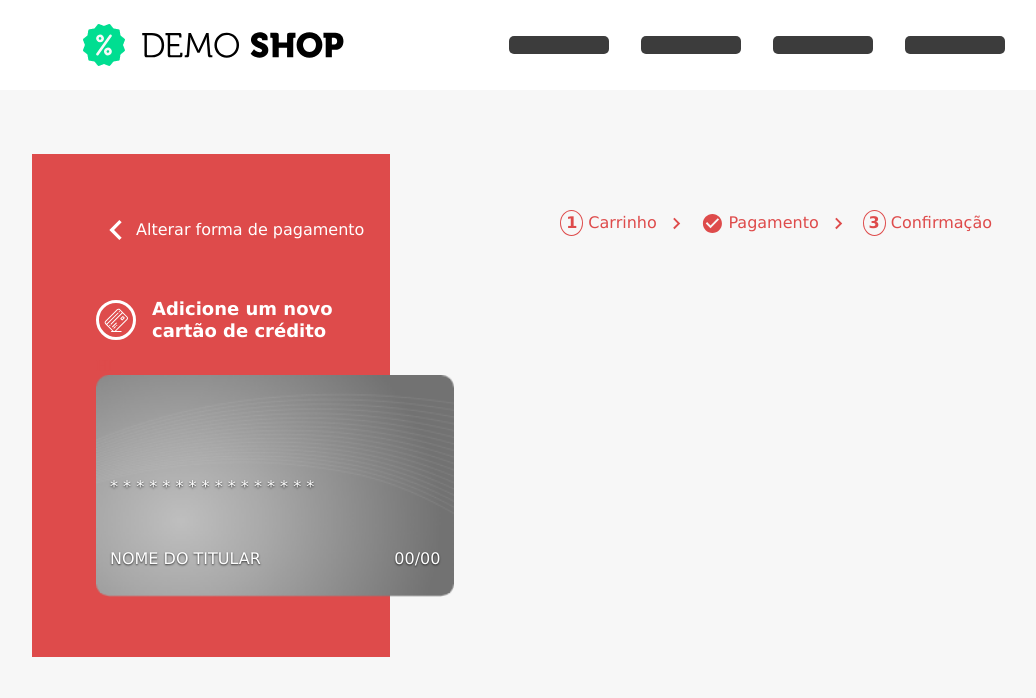
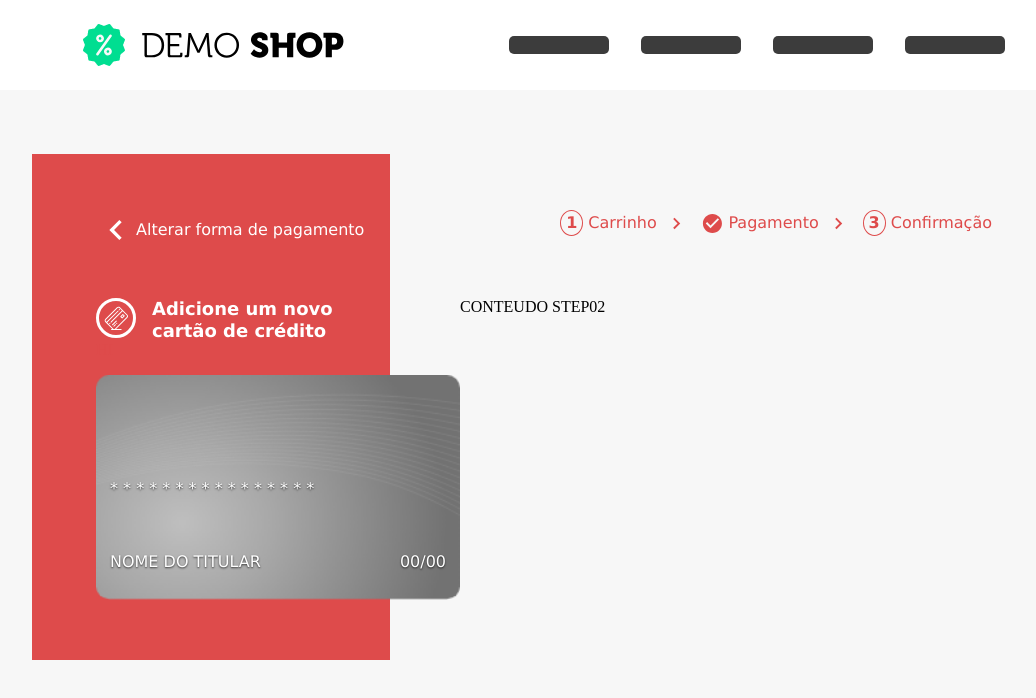
Before and after one commit to DenisAraujoOliveira/bexs-exam, a React (Create React App) app: page / in a window 1280 px wide. Shown: the top 698 px of the page, without its empty margins (96-1132 px from the left). Built offline with nearby package versions, Linux system fonts and the light colour scheme.

Commit message:
fix css step02

```diff
--- a/src/Checkout/Main/Steps/components/BreadCrumb/styles.ts
+++ b/src/Checkout/Main/Steps/components/BreadCrumb/styles.ts
@@ -7,6 +7,7 @@ const useStyles = makeStyles((theme: Theme) => ({
         width: "100%",
         justifyContent: "space-between",
         zIndex: 2,
+        marginBottom: `${theme.spacing(6)}px`,
         [theme.breakpoints.down("sm")]:{
             width: "calc(50% + 55.5px)",
             alignItems: "center"
--- a/src/Checkout/Main/Steps/components/Rectangle/styles.ts
+++ b/src/Checkout/Main/Steps/components/Rectangle/styles.ts
@@ -10,7 +10,8 @@ const useStyles = makeStyles((theme: Theme) => ({
         left: 0,
         top: 0,
         [theme.breakpoints.down("sm")]:{
-            width: "100%"
+            width: "100%",
+            maxHeight: "310px"
         }
     }
 }));
--- a/src/Checkout/Main/Steps/step2/Card/styles.ts
+++ b/src/Checkout/Main/Steps/step2/Card/styles.ts
@@ -2,12 +2,11 @@ import { makeStyles, Theme } from "@material-ui/core/styles";
 
 const useStyles = makeStyles((theme: Theme) => ({
     card: {
-        width: "40%",
-        maxWidth: "364px",
+        width: "364px",
+        marginTop: `${theme.spacing(2)}px`,
         transformStyle: "preserve-3d",
         [theme.breakpoints.down("sm")]:{
             width: "280px",
-            marginBottom: "-60px",
         }
     },
     containerCard: {
--- /dev/null
+++ b/src/Checkout/Main/Steps/step2/ContentStep2/index.tsx
@@ -0,0 +1,11 @@
+import React from "react";
+
+function ContentStep2() {
+    return (
+        <div>
+            CONTEUDO STEP02
+        </div>
+    );
+}
+
+export default ContentStep2;
--- a/src/Checkout/Main/Steps/step2/index.tsx
+++ b/src/Checkout/Main/Steps/step2/index.tsx
@@ -3,6 +3,7 @@ import useStyles from "./styles";
 import { Typography } from "@material-ui/core";
 import Card from "./Card";
 import { CardContextProvider } from "./CardContext";
+import ContentStep2 from "./ContentStep2";
 
 
 function Step2() {
@@ -11,10 +12,13 @@ function Step2() {
         <CardContextProvider>
             <div className={classes.step2}>
                 <div className={classes.firstItem}>
-                    <img className={classes.img} src="/assets/icons/card.png" />
-                    <Typography variant="h2" className={classes.title}>Adicione um novo<br /> cartão de crédito</Typography>
+                    <div className={classes.addCard}>
+                        <img className={classes.img} src="/assets/icons/card.png" />
+                        <Typography variant="h2" className={classes.title}>Adicione um novo<br /> cartão de crédito</Typography>
+                    </div>
+                    <Card />
                 </div>
-                <Card />
+                <ContentStep2/>
             </div>
         </CardContextProvider>
     );
--- a/src/Checkout/Main/Steps/step2/styles.ts
+++ b/src/Checkout/Main/Steps/step2/styles.ts
@@ -3,6 +3,7 @@ import { makeStyles, Theme } from "@material-ui/core/styles";
 const useStyles = makeStyles((theme: Theme) => ({
     step2: {
         zIndex: 2,
+        display: "flex",
         [theme.breakpoints.down("sm")]:{
             display: "flex",
             flexDirection: "column",
@@ -11,8 +12,13 @@ const useStyles = makeStyles((theme: Theme) => ({
     },
     firstItem:{
         display: "flex",
-        alignItems: "center",
-        margin: `${theme.spacing(6)}px 0px ${theme.spacing(2)}px`
+        flexDirection: "column",
+        [theme.breakpoints.down("sm")]:{
+            marginBottom: `${theme.spacing(5)}px`
+        }
+    },
+    addCard:{
+        display: "flex",
     },
     img:{
         width: "40px",
--- a/src/Checkout/Main/styles.ts
+++ b/src/Checkout/Main/styles.ts
@@ -3,9 +3,11 @@ import { makeStyles, Theme } from "@material-ui/core/styles";
 const useStyles = makeStyles((theme: Theme) => ({
     main: {
         display: "flex",
-        background: theme.palette.background.paper,
         justifyContent: "center",
         padding: `${theme.spacing(8)}px 0px`,
+        [theme.breakpoints.up("sm")]:{
+            background: theme.palette.background.paper,
+        },
         [theme.breakpoints.down("sm")]:{
             padding: "0px"
         }
```
Also changed, not shown: src/Checkout/Main/Steps/step2/ContentStep2/styles.ts (added, +7 -0 lines), 1 other file (tests, documents, lock files or other folders).
